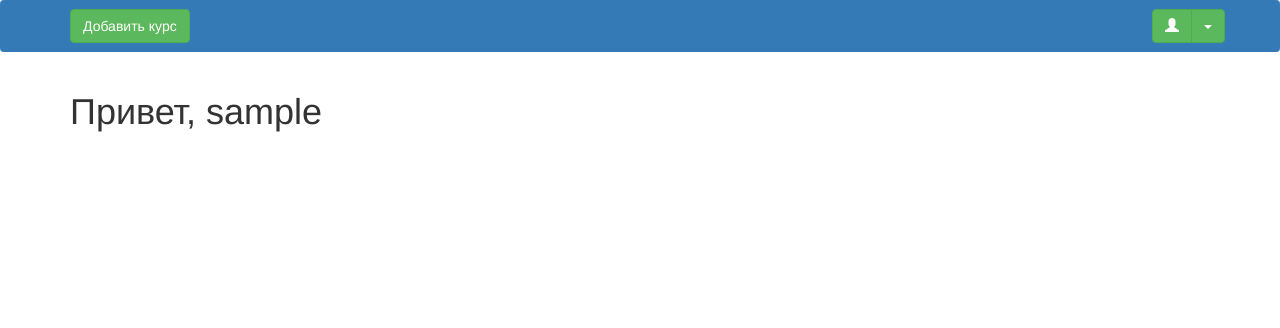
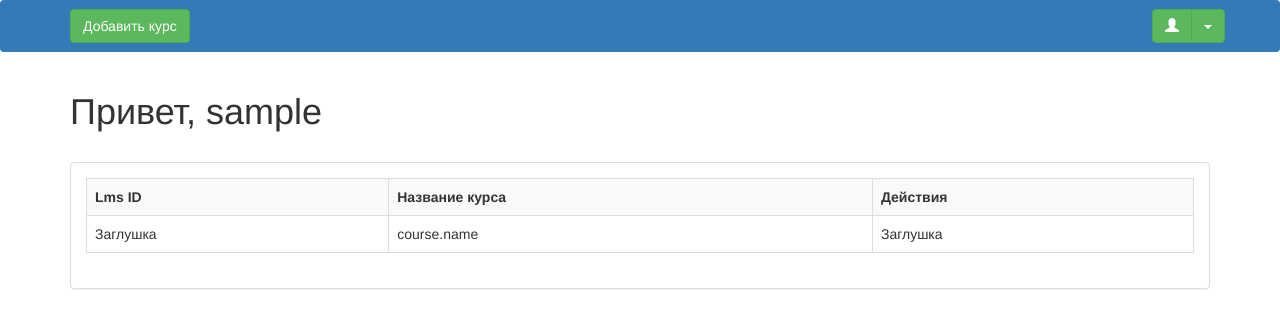
Before and after one commit to StepanBarantsev/course_management, a Flask app: page / in a window 1280 px wide. Shown: the top 328 px of the page. Run offline with Flask 2, Linux system fonts and the light colour scheme; a user stored in the database is signed in; tables that the repository leaves empty hold one stand-in row (values such as "Sample post"); some libraries are stand-ins or nearby versions.

Commit message:
Вывод курсов на экран

```diff
--- a/app/templates/main/index.html
+++ b/app/templates/main/index.html
@@ -3,4 +3,31 @@
 {% block app_content %}
     <h1> Привет, {{ current_user.username }}</h1>
     <br>
+    <div class="panel panel-default">
+        <div class="panel-body">
+            <div class="table-responsive">
+                <table class="table table-striped table-bordered">
+                    <tr>
+                    <th>Lms ID</th>
+                    <th>Название курса</th>
+                    <th>Действия</th>
+                    </tr>
+
+                    {% for course in current_user.courses %}
+                    <tr>
+                        <td>
+                        Заглушка
+                        </td>
+                        <td>
+                        course.name
+                        </td>
+                        <td>
+                        Заглушка
+                        </td>
+                    </tr>
+                    {% endfor %}
+                </table>
+            </div>
+        </div>
+    </div>
 {% endblock %}
```
